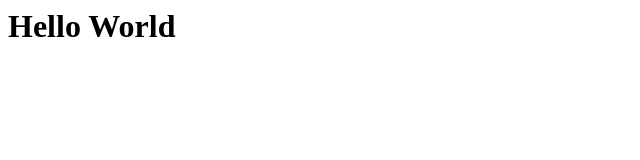
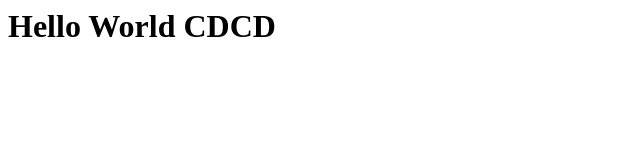
Before and after one commit to CosmoM/test-project1, a plain HTML site: page index.html in a window 1280 px wide. Shown: the whole page, without its empty margins (0-640 px from the left). Drawn offline with Linux system fonts and the light colour scheme.

Commit message:
made a change

```diff
--- a/index.html
+++ b/index.html
@@ -1 +1 @@
-<h1>Hello World</h1>
+<h1>Hello World CDCD</h1>
```
